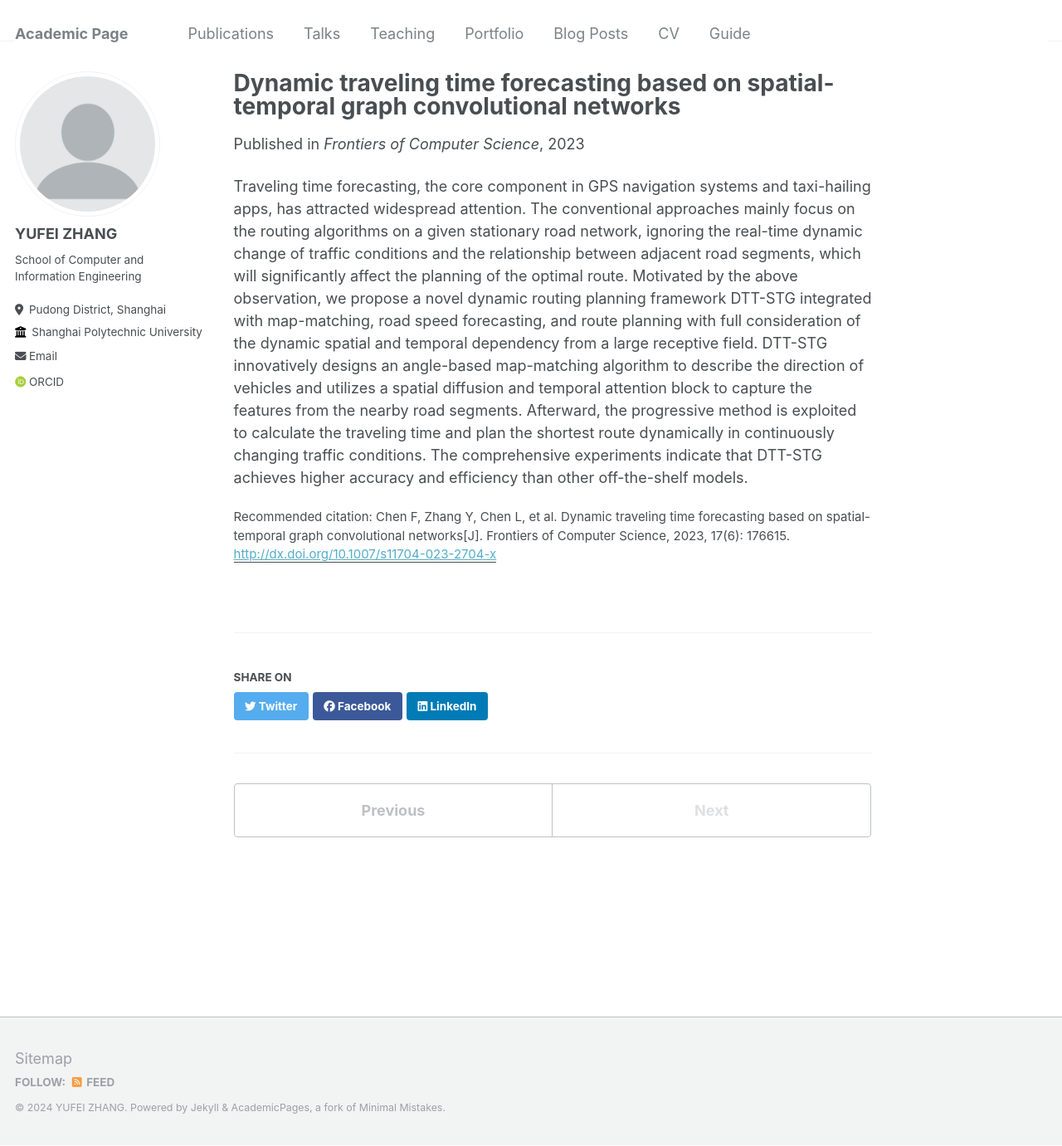
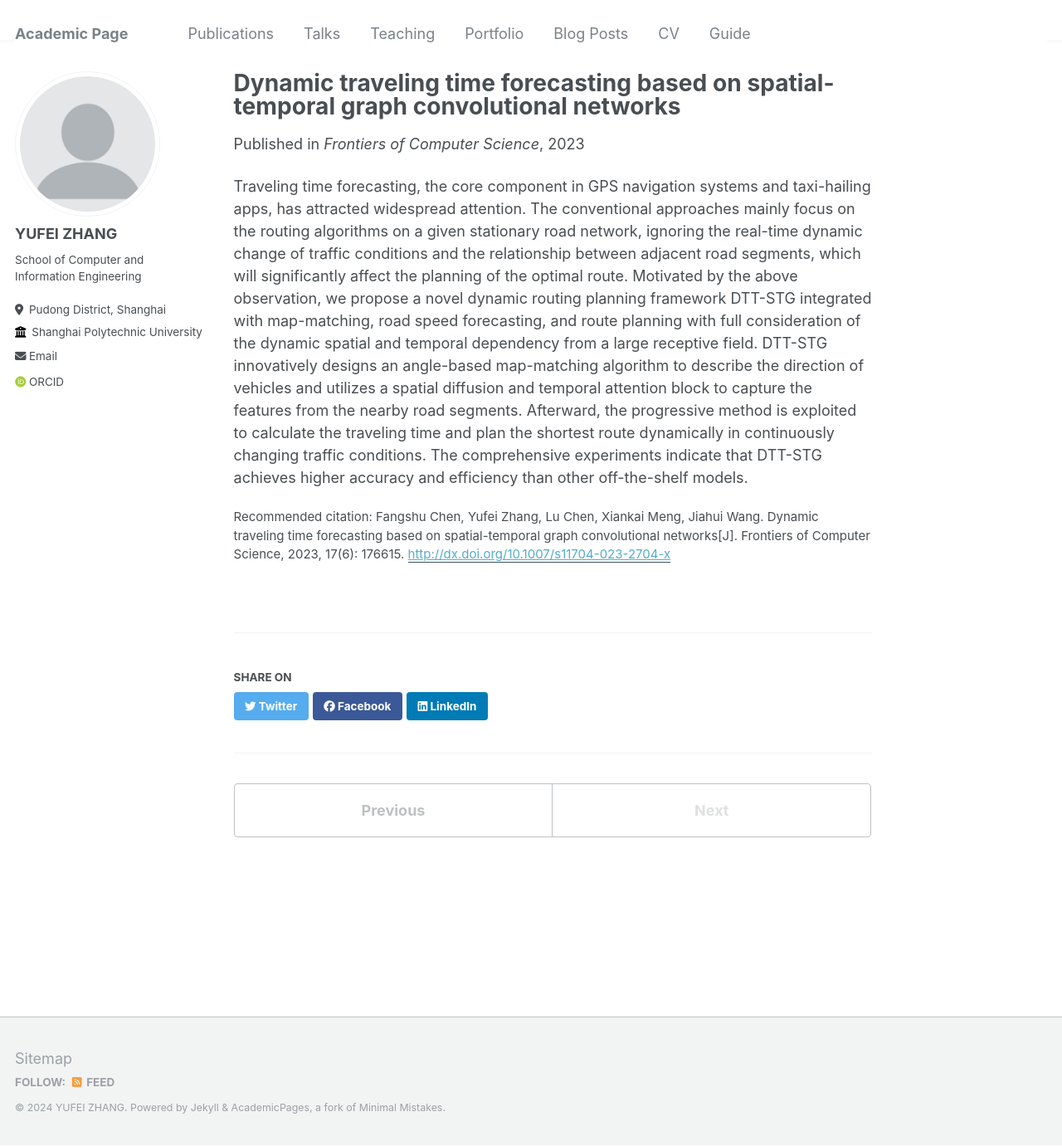
Before and after one commit to yfyaya/yfyaya.github.io, a Jekyll site: the page built from _publications/2023-12-02-FCS (Journal Paper).md, in a window 1280 px wide and 1381 px high. Shown: the whole window at 83% size. Built offline with Jekyll 4.4.1, drawn with Linux system fonts in a browser that asks for light colours; some web fonts are replaced.

Commit message:
Update 2023-12-02-FCS (Journal Paper).md

```diff
--- a/_publications/2023-12-02-FCS (Journal Paper).md
+++ b/_publications/2023-12-02-FCS (Journal Paper).md
@@ -5,7 +5,7 @@ excerpt: 'Traveling Time Forecasting, Dynamic Route Planning, Intelligent Transp
 date: 2023-12-02
 venue: 'Frontiers of Computer Science'
 paperurl: 'http://dx.doi.org/10.1007/s11704-023-2704-x'
-citation: 'Chen F, Zhang Y, Chen L, et al. Dynamic traveling time forecasting based on spatial-temporal graph convolutional networks[J]. Frontiers of Computer Science, 2023, 17(6): 176615.'
+citation: 'Fangshu Chen, Yufei Zhang, Lu Chen, Xiankai Meng, Jiahui Wang. Dynamic traveling time forecasting based on spatial-temporal graph convolutional networks[J]. Frontiers of Computer Science, 2023, 17(6): 176615.'
 ---
 
 Traveling time forecasting, the core component in GPS navigation systems and taxi-hailing apps, has attracted widespread attention. The conventional approaches mainly focus on the routing algorithms on a given stationary road network, ignoring the real-time dynamic change of traffic conditions and the relationship between adjacent road segments, which will significantly affect the planning of the optimal route. Motivated by the above observation, we propose a novel dynamic routing planning framework DTT-STG integrated with map-matching, road speed forecasting, and route planning with full consideration of the dynamic spatial and temporal dependency from a large receptive field. DTT-STG innovatively designs an angle-based map-matching algorithm to describe the direction of vehicles and utilizes a spatial diffusion and temporal attention block to capture the features from the nearby road segments. Afterward, the progressive method is exploited to calculate the traveling time and plan the shortest route dynamically in continuously changing traffic conditions. The comprehensive experiments indicate that DTT-STG achieves higher accuracy and efficiency than other off-the-shelf models.
```
